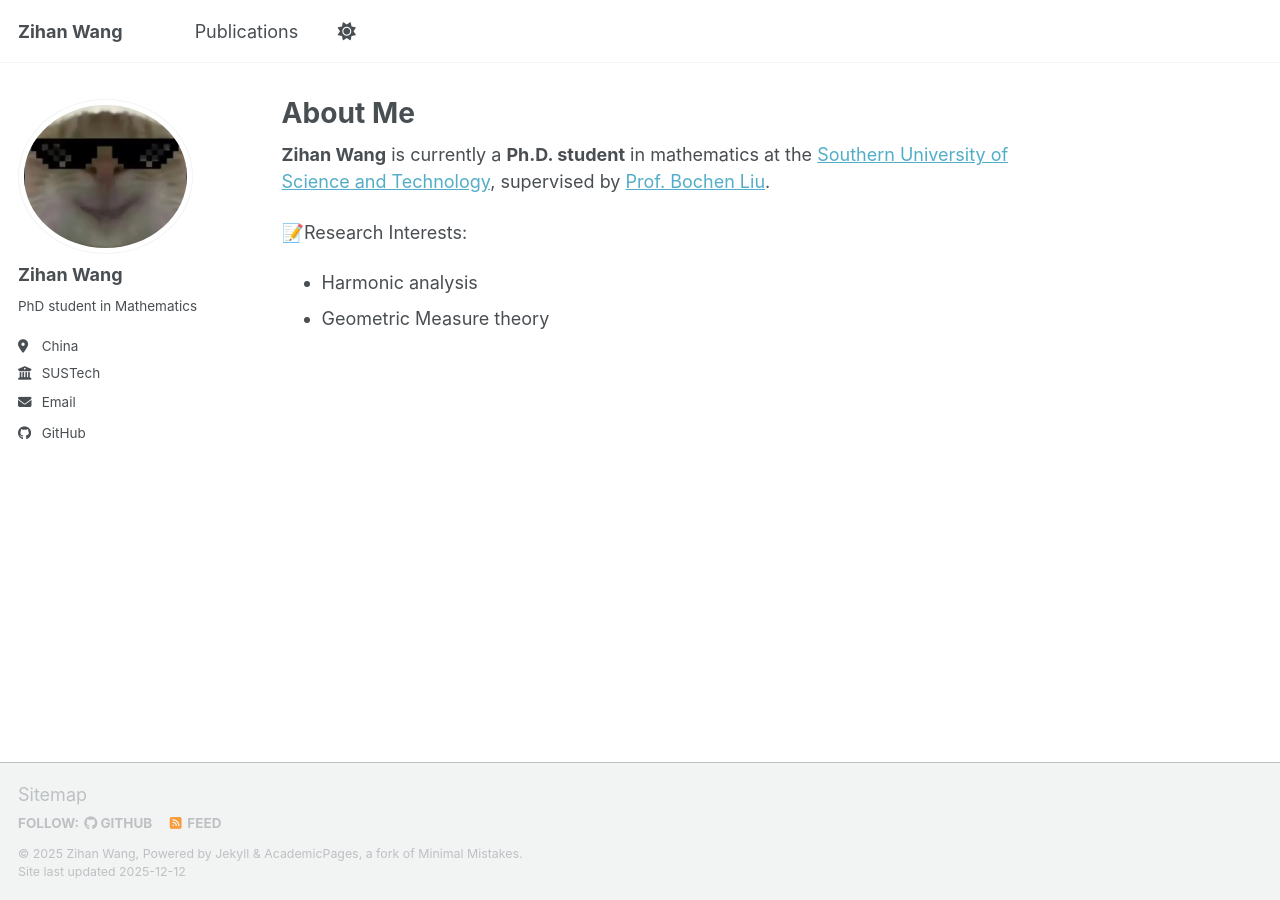
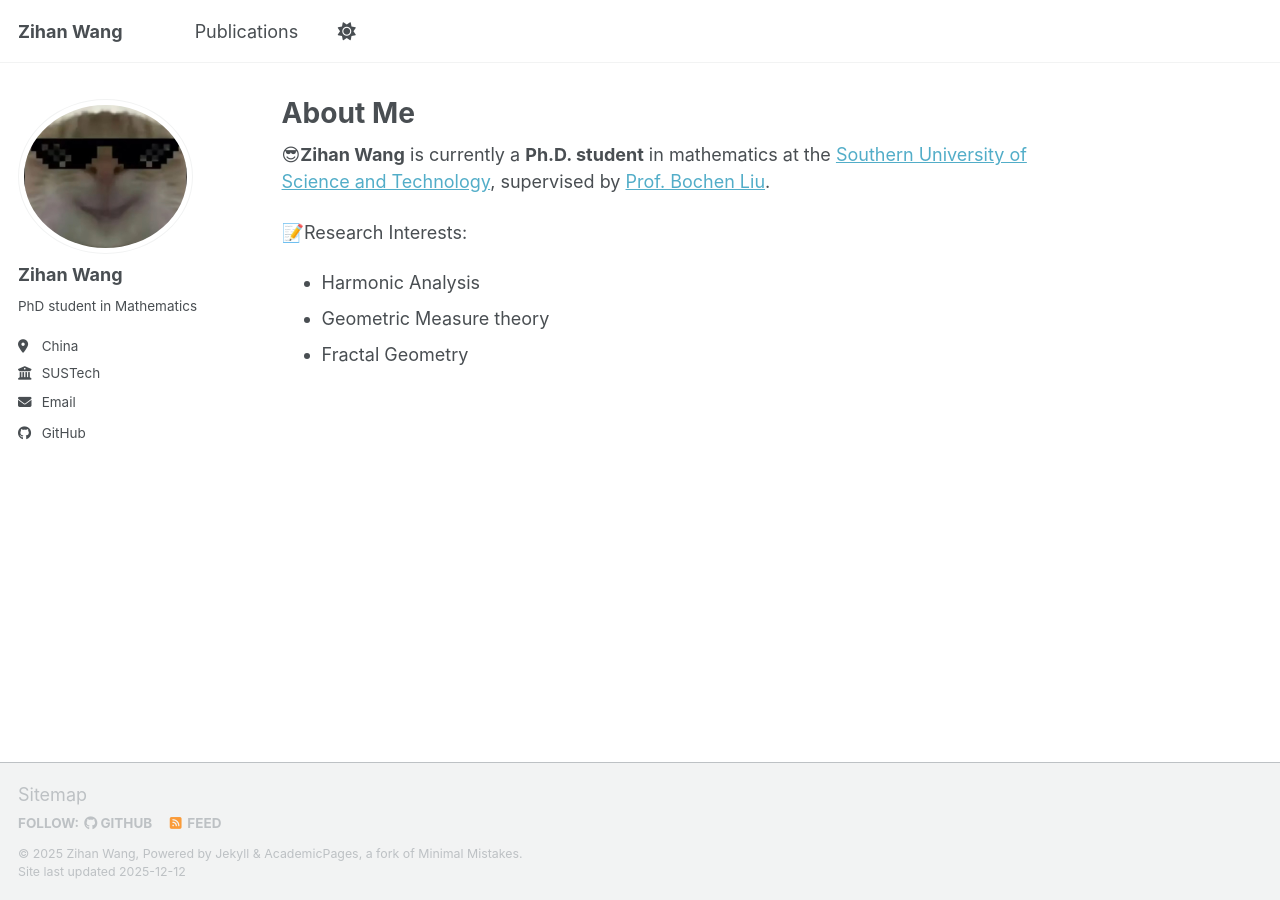
Before and after one commit to ZaneWang66/ZaneWang66.github.io, a Jekyll site: the page built from _pages/about.md, in a window 1280 px wide. Built offline with Jekyll 4.4.1, drawn with Linux system fonts in a browser that asks for light colours; emoji names are drawn with the system emoji font; a script bundle is joined from its source files by our own code; library files that are not in the unit come from our copies.

Commit message:
update  about me

```diff
--- a/_pages/about.md
+++ b/_pages/about.md
@@ -7,9 +7,10 @@ redirect_from:
   - /about.html
 ---
 
-**Zihan Wang** is currently a **Ph.D. student** in mathematics at the [Southern University of Science and Technology](https://www.sustech.edu.cn/), supervised by [Prof. Bochen Liu](https://www.sustech.edu.cn/en/faculties/liubochen.html).
+:sunglasses:**Zihan Wang** is currently a **Ph.D. student** in mathematics at the [Southern University of Science and Technology](https://www.sustech.edu.cn/), supervised by [Prof. Bochen Liu](https://www.sustech.edu.cn/en/faculties/liubochen.html).
 
 
 :pencil:Research Interests:
-- Harmonic analysis
+- Harmonic Analysis
 - Geometric Measure theory
+- Fractal Geometry
```
